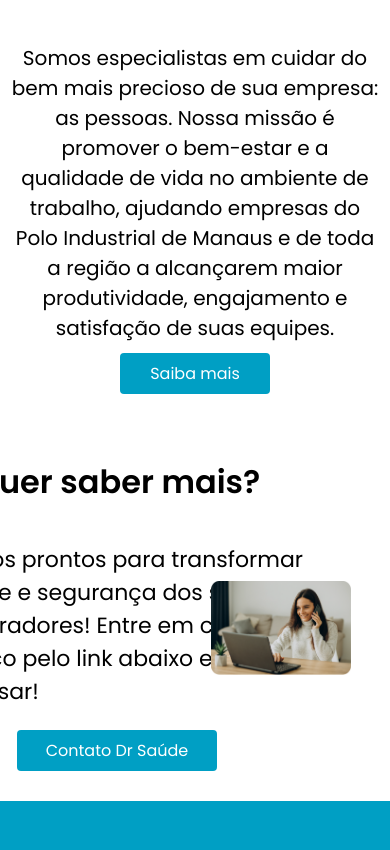
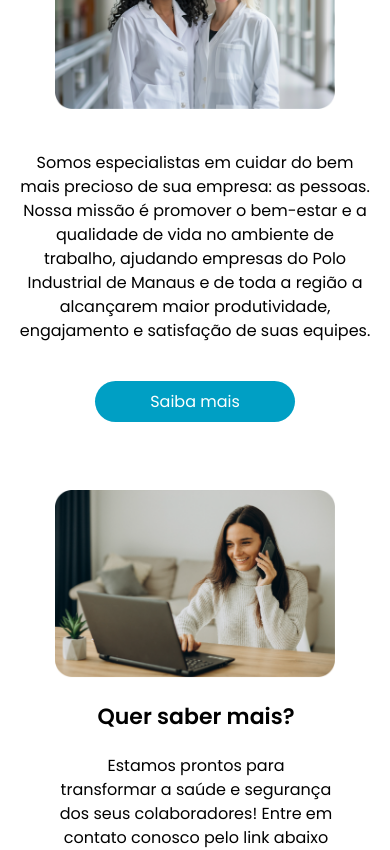
Before and after one commit to Majane2004/dr_saude, a React (Vite) app: page / in a window 390 px wide. Shown: the part 860-1710 px from the top of the page. Built offline with nearby package versions, Linux system fonts and the light colour scheme.

Commit message:
update telas responsividades

```diff
--- a/src/Componentes/Button/style.tsx
+++ b/src/Componentes/Button/style.tsx
@@ -1,4 +1,6 @@
 import styled from "styled-components";
+import breakPoints from "../../breakPoints";
+
 
 
 
@@ -17,9 +19,25 @@ background-color: ${(props) => props.backgroundColor || '#009FC4'};
 color:${(props)=>props.color || '#fff'};
 font-size: ${(props) => (props.fontSize ? `${props.fontSize}px` : '1rem')};
 padding: 0.5rem 1rem;
-border-radius: 0.25rem;
+border-radius: 120px;
 border: none; cursor: pointer;
 width: ${(props) => (props.width ? `${props.width}px` : '150px')};
 height: ${(props) => (props.height ? `${props.height}px` : 'auto')};
 font-weight: ${(props) => props.fontWeight || 'normal'};
+
+
+@media ${breakPoints.md}{
+  width:400px;
+
+}
+
+@media ${breakPoints.sm}{
+  width:200px;
+
+}
+
+
+
+
+
 `
--- a/src/Dashboard/index.tsx
+++ b/src/Dashboard/index.tsx
@@ -2,7 +2,9 @@ import {
     PrincipalDiv, ContainerMain, BannerDiv, BannerdivTexto, Textoh1Banner,
     CaixaTextoDiv, TextoCaixaH2, ContainerEmpresa, Titulodiv, TituloH2, EmpresadivTextoimg,
     Empresadivimg, EmpresadivTextobtn, EmpresaTextoH3, Empresaimg, BtnsaibaMaisdiv, ContainerContato,
-    EmpresadivTextoimgContato, EmpresadivTextoContato, EmpresaTextoP,TituloContato
+    EmpresadivTextoimgContato, EmpresadivTextoContato, TituloContato, ContatoImg, TituloDivContato,
+    BtnContatoDiv
+
 } from "./style"
 import Header from "../Componentes/Header"
 import enfermeiras from "/src/assets/duasMulheres.png"
@@ -32,26 +34,32 @@ export default function Dashboard() {
                     </TextoCaixaH2>
                 </CaixaTextoDiv>
 
+
+                <div style={{display:'flex', flexDirection:'column', justifyContent:'center', width:"80%",
+                     alignItems:'center',          }}>
                     <ContainerEmpresa >
 
-                    <Titulodiv >
+
+
+                        <EmpresadivTextoimg >
+                            <Empresadivimg>
                                 <TituloH2>
                                     Descubra a Nossa Empresa
                                 </TituloH2>
-                    </Titulodiv>
-
-                    <EmpresadivTextoimg >
-                        <Empresadivimg>
                                 <Empresaimg src={enfermeiras} alt="duas enfermeiras no corredor" />
                             </ Empresadivimg >
+                        </EmpresadivTextoimg>
+
+
                         <EmpresadivTextobtn>
+
+                            <BtnsaibaMaisdiv>
                                 <EmpresaTextoH3>
                                     Somos especialistas em cuidar do bem mais precioso de sua empresa: as pessoas. Nossa missão é promover o bem-estar e a
                                     qualidade de vida no ambiente de trabalho, ajudando empresas do Polo Industrial de Manaus e de toda a região a alcançarem
                                     maior produtividade, engajamento e satisfação de suas equipes.
                                 </EmpresaTextoH3>
 
-                            <BtnsaibaMaisdiv>
                                 <Link to={"/empresa"}>
                                     <Button>
                                         Saiba mais
@@ -60,23 +68,22 @@ export default function Dashboard() {
                             </BtnsaibaMaisdiv>
 
                         </EmpresadivTextobtn>
-                    </EmpresadivTextoimg>
                     </ContainerEmpresa>
 
                     <ContainerContato >
                         <EmpresadivTextoimgContato>
 
                             <EmpresadivTextoContato>
+                                <TituloDivContato>
                                     <TituloContato>
                                         Quer saber mais?
                                     </TituloContato>
-                            <BtnsaibaMaisdiv>
-                                <EmpresaTextoP>
+                                    <EmpresaTextoH3>
                                         Estamos prontos para transformar a saúde e segurança dos seus colaboradores!
                                         Entre em contato conosco pelo link abaixo e vamos conversar!
-                                </EmpresaTextoP>
-                            </BtnsaibaMaisdiv>
-                            <BtnsaibaMaisdiv>
+                                    </EmpresaTextoH3>
+                                </TituloDivContato>
+                                <BtnContatoDiv>
                                     <Button
                                         /* @ts-ignore */
                                         width={200}
@@ -84,15 +91,21 @@ export default function Dashboard() {
                                         Contato Dr Saúde
                                     </Button>
 
-                            </BtnsaibaMaisdiv>
+                                </BtnContatoDiv>
 
                             </EmpresadivTextoContato>
 
                         </EmpresadivTextoimgContato>
-                    <Empresadivimg>
+                        <ContatoImg>
                             <Empresaimg src={Contato} alt="uma mulher no telefone" />
-                    </ Empresadivimg >
+                        </ ContatoImg >
                     </ContainerContato>
+                </div>
+
+
+
+
+
                 <div style={{
                     display: "flex",
                     justifyContent: "center",
--- a/src/Dashboard/style.tsx
+++ b/src/Dashboard/style.tsx
@@ -145,22 +145,31 @@ export const TextoCaixaH2 = styled.h2`
 
 
 export const ContainerEmpresa = styled.div`
-  width: 100%;
-  height:auto;
+  width: 90%;
+  height:500px;
   display: flex;
-  justify-content: space-around;
   align-items:center;
-  flex-direction:column;
-
+  flex-direction:row;
+  gap:70px;
 
   @media ${breakPoints.lg}{
     align-items:center;
     height:490px;
+    width: 100%;
+
 
   }
 
   @media ${breakPoints.md} {
-    height:auto;
+  height:auto;
+  flex-direction:column;
+  justify-content:center;
+  align-items:center;
+  gap:18px;
+
+  margin-top:2em;
+
+
 
 
 }
@@ -172,6 +181,7 @@ export const Titulodiv = styled.div`
  display: flex;
  align-items:center;
  margin-top:2em;
+
 
 
  @media ${breakPoints.lg}{
@@ -200,6 +210,8 @@ export const TituloH2 = styled.h2`
 font-weight: 600;
 color: #000;
 font-size: 33px;
+text-align:left;
+
 
 @media ${breakPoints.lg}{
   font-size: 29px;
@@ -213,16 +225,17 @@ font-size: 33px;
 
 @media ${breakPoints.sm}{
   font-size: 22px;
+  text-align:center;
+
 }
 
 `
 export const EmpresadivTextoimg = styled.div`
-  width: 80%;
   height: 450px;
   display: flex;
-  justify-content: start;
-  align-items: center;
-  gap: 35px;
+  flex-direction:column;
+
+
 
 
  @media ${breakPoints.lg}{
@@ -236,20 +249,34 @@ export const EmpresadivTextoimg = styled.div`
     align-items: center;
 
 
+
   }
 `;
 
 export const Empresadivimg = styled.div`
-  height: 365px;
+  height: 450px;
   display: flex;
-  justify-content: flex-end;
-  align-items: center;
-  width:50%;
+  justify-content: flex-start;
+  align-items: start;
+  flex-direction:column;
+
 
 
 
   @media ${breakPoints.md} {
     height: auto;
+    width:100%;
+   align-items: center;
+
+
+
+  }
+  @media ${breakPoints.sm} {
+    height: auto;
+
+   align-items: center;
+
+
 
   }
 `;
@@ -266,10 +293,12 @@ export const Empresaimg = styled.img`
 `;
 
 export const EmpresadivTextobtn = styled.div`
-  height: 315px;
+  width: 55%;
+  height: 450px;
   display: flex;
-  justify-content: space-around;
+  justify-content: flex-end;
   flex-direction: column;
+  align-items:center;
 
  @media ${breakPoints.lg}{
   height: auto;
@@ -278,7 +307,8 @@ export const EmpresadivTextobtn = styled.div`
   @media ${breakPoints.md} {
     width: 90%;
     align-items: center;
-    margin-bottom:30px;
+  justify-content: center;
+
 
   }
 
@@ -290,6 +320,26 @@ export const EmpresadivTextobtn = styled.div`
 
 export const BtnsaibaMaisdiv = styled.div`
  display:flex;
+ flex-direction:column;
+ height: 350px;
+ align-items:start;
+ justify-content:center;
+ padding-bottom:20px;
+
+
+ @media ${breakPoints.md}{
+    justify-content:space-around;
+    align-items:center;
+    height: 310px;
+   padding-bottom:0px;
+
+
+
+
+
+
+
+}
 
 
 `
@@ -309,10 +359,13 @@ font-size:22px;
 @media ${breakPoints.md}{
     font-size: 20px;
     text-align:center;
+    padding-left:0.5em;
+    padding-right:0.5em;
+
 
 }
 @media ${breakPoints.sm}{
-    font-size: 20px;
+    font-size: 16px;
     text-align:center;
     margin:10px;
 
@@ -320,22 +373,42 @@ font-size:22px;
 
 `
 export const ContainerContato = styled.div`
-  width: 80%;
-  height:420px;
+  width: 90%;
+  height:390px;
   display: flex;
-  align-items:center;
+  align-items:start;
   flex-direction:row;
-  padding-top:2em;
-  justify-content:space-around;
+  margin-top:3em;
+
 
   @media ${breakPoints.lg}{
     align-items:center;
     height:490px;
+    width: 100%;
+
 
   }
 
   @media ${breakPoints.md} {
     height:auto;
+   flex-direction:column-reverse;
+   margin-top:6em;
+
+}
+
+@media ${breakPoints.sm} {
+    height:auto;
+   flex-direction:column-reverse;
+   padding-top:2em;
+   margin-top:0;
+
+   justify-content:center;
+
+
+
+
+
+
 
 
 }
@@ -344,11 +417,12 @@ export const ContainerContato = styled.div`
 
 export const EmpresadivTextoimgContato = styled.div`
   width:50%;
-  height: 365px;
+  height: 350px;
   display: flex;
   justify-content: center;
   flex-direction:column;
   align-items:center;
+  padding-left:2px;
 
 
  @media ${breakPoints.lg}{
@@ -356,20 +430,52 @@ export const EmpresadivTextoimgContato = styled.div`
 }
 
   @media ${breakPoints.md} {
+     width:90%;
     flex-direction: column;
-    height: auto;
     justify-content: center ;
     align-items: center;
+    height: 320px;
+
+  }
+
+
+  @media ${breakPoints.sm} {
+     width:90%;
+    flex-direction: column;
+    justify-content: center ;
+    align-items: center;
+    height: 260px;
+
+
+
 
 
   }
 `;
 
+export const TituloDivContato = styled.div`
+  display:flex;
+  flex-direction:column;
+  justify-content:space-around;
+
+
+
+  @media ${breakPoints.md} {
+   width:100%;
+  align-items:'center';
+  height: 200px;
+  justify-content:center;
+
+
+  }
+
+ `
 
 export const EmpresadivTextoContato = styled.div`
+  width:100%;
   height: 315px;
   display: flex;
-  justify-content: flex-end;
+  justify-content: center;
   flex-direction: column;
 
  @media ${breakPoints.lg}{
@@ -379,28 +485,104 @@ export const EmpresadivTextoContato = styled.div`
     width: 90%;
     align-items: center;
     margin-bottom:30px;
+   justify-content: space-around;
+
+
+
+
 
   }
 
   @media ${breakPoints.sm} {
-    width: 100vw;
+    width: 80vw;
+   height: 300px;
+   justify-content:flex-start;
+
+
+
+
 
   }
   `
 
 export const TituloContato = styled.h1`
   font-weight: 600;
- color:#000;
-text-align: left;
-font-size:32px;
+  color:#000;
+  text-align: left;
+  font-size:32px;
+  width:100%;
 
-  `
+@media ${breakPoints.md} {
+  text-align: center;
+
+
+  }
+  @media ${breakPoints.sm} {
+  text-align: center;
+  font-size:22px;
 
 
 
-export const EmpresaTextoP = styled.p`
-font-weight: 400;
- color:#000;
-text-align: left;
-font-size:22px;
+  }
+  `
+
+export const ContatoImg = styled.div`
+  height: 365px;
+  display: flex;
+  justify-content: flex-end;
+  align-items: start;
+  width:50%;
+
+  @media ${breakPoints.lg} {
+
+  }
+
+  @media ${breakPoints.md} {
+    justify-content: center;
+    height: 'auto';
+    width:100%;
+  }
+
+  @media ${breakPoints.sm} {
+    justify-content: center;
+    height: 230px;
+    width:100%;
+  align-items: center;
+}
+
 `
+
+export const BtnContatoDiv = styled.div`
+ display:flex;
+ flex-direction:column;
+ height: 350px;
+ align-items:start;
+ justify-content:center;
+ padding-bottom:20px;
+
+
+ @media ${breakPoints.md} {
+    height: 20px;
+   padding-bottom:0px;
+
+
+    ;
+
+
+  }
+
+  @media ${breakPoints.sm} {
+    height: 20px;
+    padding-bottom:0px;
+   justify-content:flex-end;
+   margin-top:2em;
+
+
+
+
+    ;
+
+
+  }
+
+`
```
Lines whose indentation alone changed are shown as unchanged.
